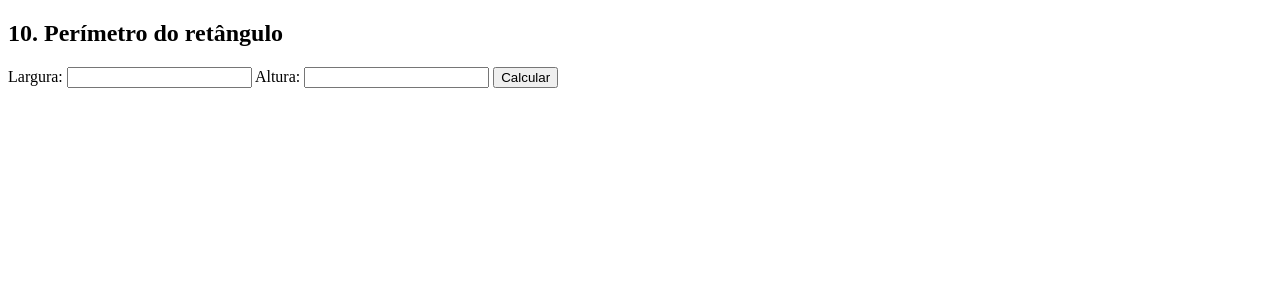
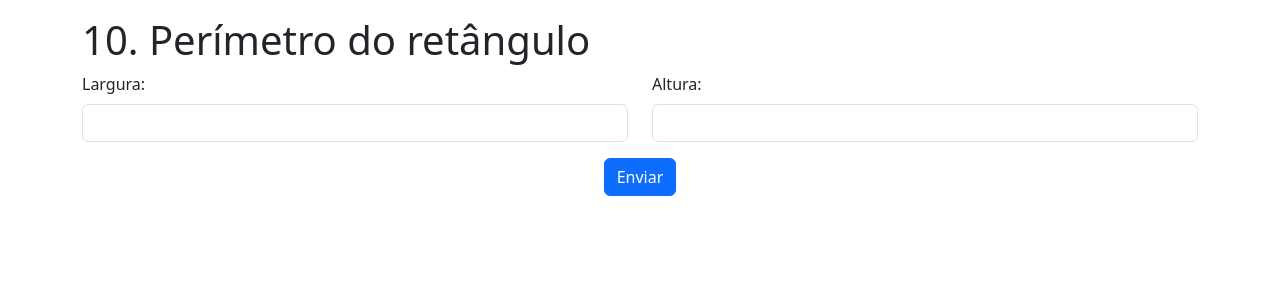
Before and after one commit to Ygor-IA/Eletiva-1, a PHP site: the page made by Lista_Exercício1/Atividade10.php in a window 1280 px wide. Shown: the top 300 px of the page. Run offline with PHP 8.4, Linux system fonts and the light colour scheme.

Commit message:
Finalização Exercício 10 e 11 e ajustes no 9

```diff
--- a/Lista_Exercício1/Atividade10.php
+++ b/Lista_Exercício1/Atividade10.php
@@ -1,16 +1,29 @@
 <!DOCTYPE html>
 <html lang="pt-br">
-<head><meta charset="UTF-8"><title>Ex10 - Perímetro Retângulo</title></head>
+<head><meta charset="UTF-8">
+<title>Perímetro do retângulo</title>
+<link href="https://cdn.jsdelivr.net/npm/bootstrap@5.3.0/dist/css/bootstrap.min.css" rel="stylesheet" >
+</head>
 <body>
-<h2>10. Perímetro do retângulo</h2>
+<div class="container py-3">
+<h1>10. Perímetro do retângulo</h1>
 <form method="post">
-    Largura: <input type="number" name="largura" required>
-    Altura: <input type="number" name="altura" required>
-    <button type="submit">Calcular</button>
+<div class="row inline-row mb-3"><div class="col-md-6">
+              <label for="larg" class="form-label">Largura: </label>
+              <input type="number" id="larg" name="larg" class="form-control" required="">
+            </div><div class="col-md-6">
+              <label for="alt" class="form-label">Altura: </label>
+              <input type="number" id="alt" name="alt" class="form-control" required="">
+            </div></div>
+            <center>
+<button type="submit" class="btn btn-primary">Enviar</button>
 </form>
+<script src="https://cdn.jsdelivr.net/npm/bootstrap@5.3.6/dist/js/bootstrap.bundle.min.js" integrity="sha384-j1CDi7MgGQ12Z7Qab0qlWQ/Qqz24Gc6BM0thvEMVjHnfYGF0rmFCozFSxQBxwHKO" crossorigin="anonymous"></script>
+</div>
+<center>
 <?php
-if ($_POST) {
-    echo "Perímetro: " . (2 * ($_POST['largura'] + $_POST['altura']));
+if ($_SERVER['REQUEST_METHOD'] == 'POST') {
+    echo "Perímetro: " . (2 * ($_POST['larg'] + $_POST['alt']));
 }
 ?>
 </body>
--- a/Lista_Exercício1/Atividade9.php
+++ b/Lista_Exercício1/Atividade9.php
@@ -9,7 +9,7 @@
 <h1>9. Área do Círculo </h1>
 <form method="post">
 <div class="mb-3">
-              <label for="temp" class="form-label">Informe o raio do círculo: </label>
+              <label for="raio" class="form-label">Informe o raio do círculo: </label>
               <input type="number" id="raio" name="raio" class="form-control" required="">
             </div>
             <center>
@@ -19,7 +19,7 @@
 </div>
 <Center>
 <?php
-if ($_POST) {
+if ($_SERVER['REQUEST_METHOD'] == 'POST') {
     echo "Área: " . (pi() * pow($_POST['raio'], 2));
 }
 ?>
```
Also changed, not shown: Lista_Exercício1/Atividade11.php (+16 -5 lines).
